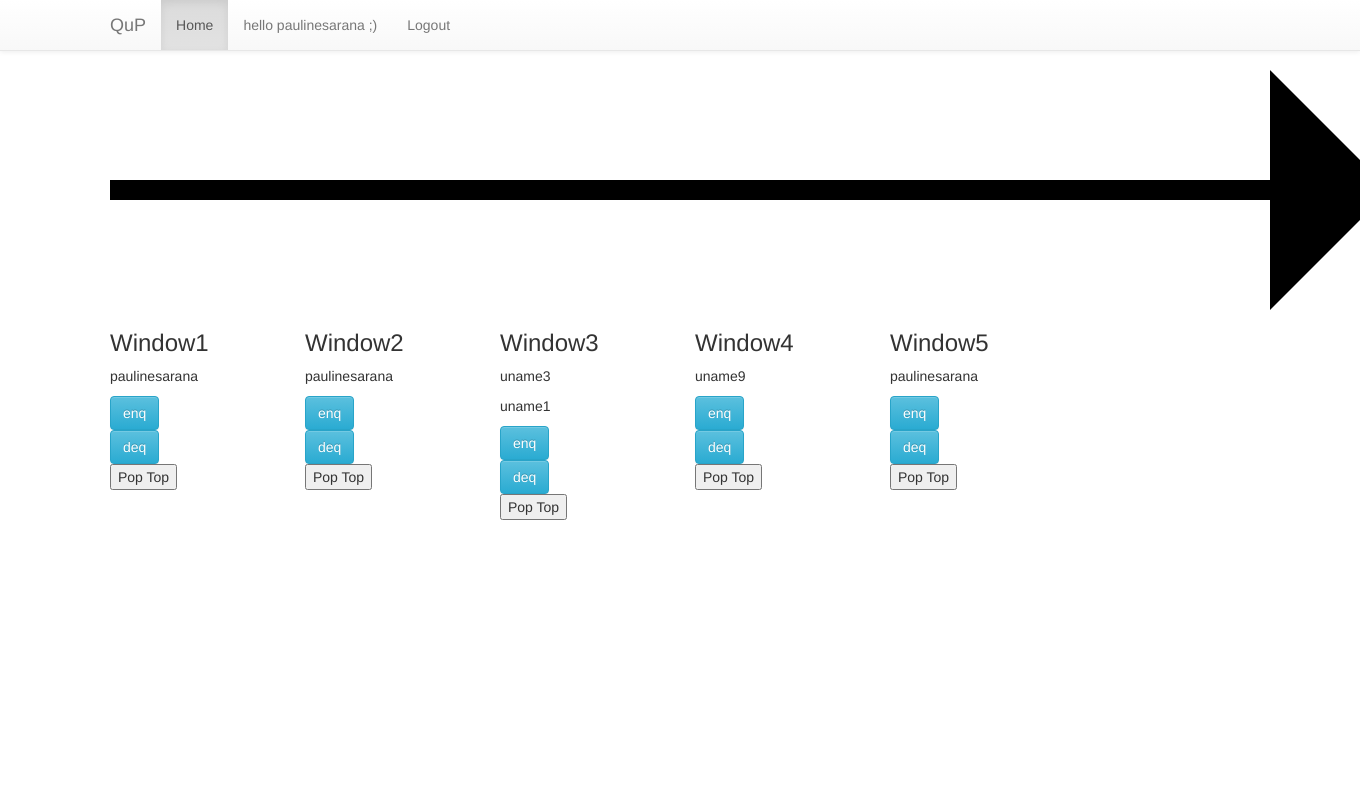
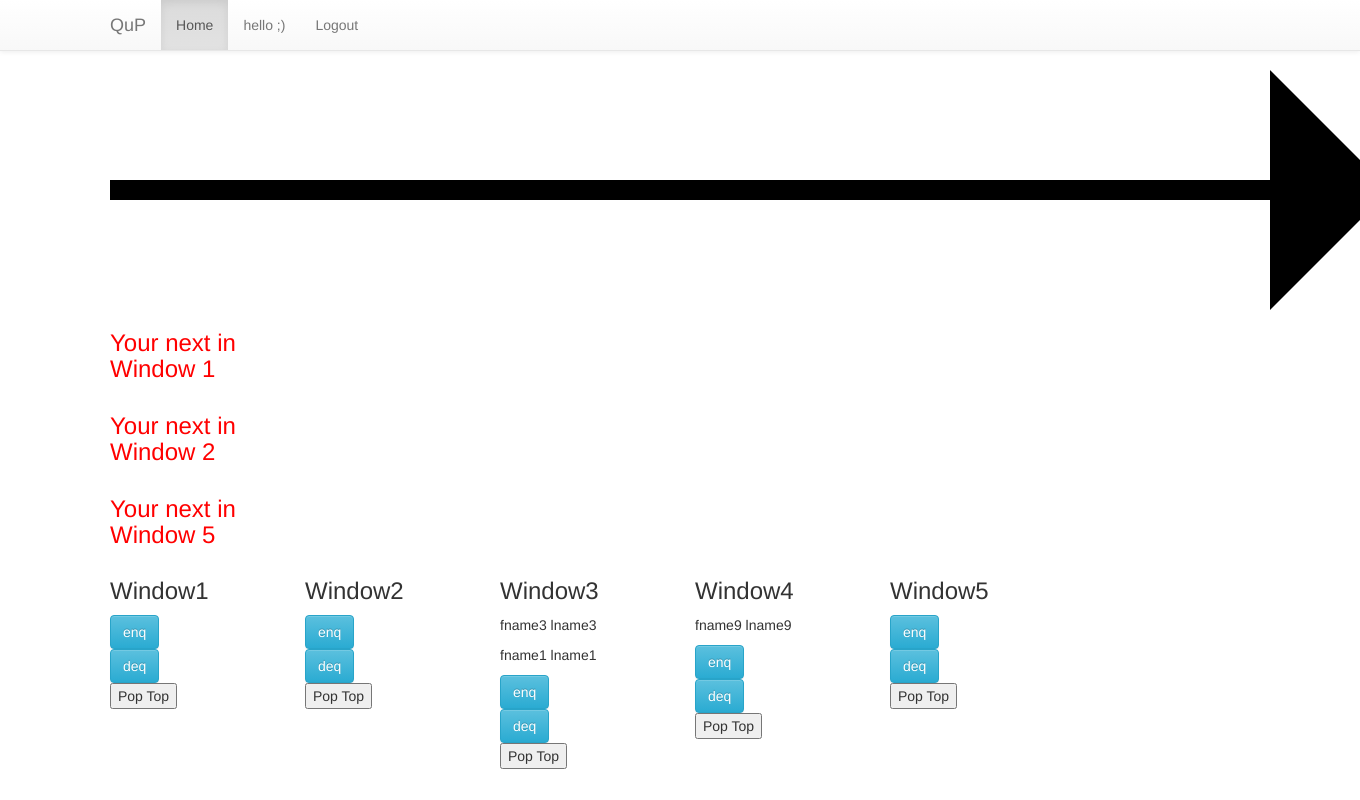
Before and after one commit to RonaldDR/QuP, a Django app: page / in a window 1360 px wide; the page is wider, and only the part inside the window is pictured. Run offline with Django 3.2, Linux system fonts and the light colour scheme; a user stored in the database is signed in; data comes from the database, SQL or seed files in the repository; both versions use the stored data as it was after the commit; tables that the repository leaves empty hold one stand-in row (values such as "Sample post"); some libraries are stand-ins or nearby versions.

Commit message:
notifications for if user is next in line

```diff
--- a/QuP/settings.py
+++ b/QuP/settings.py
@@ -25,7 +25,7 @@ SECRET_KEY = '23wqthk&5d+g@_2il&m2a8kvahtibg$2u-144#u36p@p^ne-z8'
 # SECURITY WARNING: don't run with debug turned on in production!
 DEBUG = True
 
-ALLOWED_HOSTS = []
+ALLOWED_HOSTS = ['localhost', '192.168.0.106']
 
 
 # Application definition
--- a/QuP/templates/base.html
+++ b/QuP/templates/base.html
@@ -3,7 +3,7 @@
 <!DOCTYPE html>
 <html>
 <head>
-	<title> BID & TRADE</title>
+	<title> QuP</title>
 
 	<!-- Bootstrap core CSS -->
 	<link href="{% static 'css/bootstrap.min.css' %}" rel="stylesheet">
--- a/QuP/templates/home.html
+++ b/QuP/templates/home.html
@@ -5,6 +5,7 @@
 .jumbotron {
     text-align: center;
 }
+</style>
 {% endblock %}
 
 {% block jumbotron %}
@@ -19,12 +20,49 @@
 {% block content %}
 	<img src = "{% static 'img/line.png'%}" class = ".img-responsive"/><br>
 	{% if request.user.is_authenticated %}
+
+	{% if window1top.user.username == request.user.username %}
+		<div class = "row">
+			<div class = 'col-md-2'>
+				<h3 style="color:red">Your next in Window 1</h3>
+			</div>
+		</div>
+	{% endif %}
+	{% if window2top.user.username == request.user.username %}
+		<div class = "row">
+			<div class = 'col-md-2'>
+				<h3 style="color:red">Your next in Window 2</h3>
+			</div>
+		</div>
+	{% endif %}
+	{% if window3top.user.username == request.user.username %}
+		<div class = "row">
+			<div class = 'col-md-2'>
+				<h3 style="color:red">Your next in Window 3</h3>
+			</div>
+		</div>
+	{% endif %}
+	{% if window4top.user.username == request.user.username %}
+		<div class = "row">
+			<div class = 'col-md-2'>
+				<h3 style="color:red">Your next in Window 4</h3>
+			</div>
+		</div>
+	{% endif %}
+	{% if window5top.user.username == request.user.username %}
+		<div class = "row">
+			<div class = 'col-md-2'>
+				<h3 style="color:red">Your next in Window 5</h3>
+			</div>
+		</div>
+	{% endif %}
+
 	<div class = "row">
 		<div class="col-md-2">
 			<h3>Window1</h3>
 			{% for queue in window1queues %}
 				<div class="item">
-					<p>{{ queue.user.username }}</p>
+					<p>{{ queue.user.get_full_name }}</p>
 				</div>
 			{% endfor %}
 			{% if request.user.is_authenticated %}
@@ -47,11 +85,12 @@
 				{% endif %}
 			{% endif %}
 		</div>
+
 		<div class="col-md-2">
 			<h3>Window2</h3>
 			{% for queue in window2queues %}
 				<div class="item">
-				<p>{{ queue.user.username }}</p>
+					<p>{{ queue.user.get_full_name }}</p>
 				</div>
 			{% endfor %}
 			{% if request.user.is_authenticated %}
@@ -74,11 +113,12 @@
 			{% endif %}
 		{% endif %}
 		</div>
+
 		<div class = "col-md-2">
 			<h3>Window3</h3>
 			{% for queue in window3queues %}
 				<div class="item">
-				<p>{{ queue.user.username }}</p>
+					<p>{{ queue.user.get_full_name }}</p>
 				</div>
 			{% endfor %}
 			{% if request.user.is_authenticated %}
@@ -101,11 +141,12 @@
 			{% endif %}
 		{% endif %}
 		</div>
+
 		<div class = "col-md-2">
 			<h3>Window4</h3>
 			{% for queue in window4queues %}
 				<div class="item">
-				<p>{{ queue.user.username }}</p>
+					<p>{{ queue.user.get_full_name }}</p>
 				</div>
 			{% endfor %}
 			{% if request.user.is_authenticated %}
@@ -128,11 +169,12 @@
 			{% endif %}
 		{% endif %}
 		</div>
+
 		<div class = "col-md-2">
 			<h3>Window5</h3>
 			{% for queue in window5queues %}
 				<div class="item">
-				<p>{{ queue.user.username }}</p>
+					<p>{{ queue.user.get_full_name }}</p>
 				</div>
 			{% endfor %}
 			{% if request.user.is_authenticated %}
@@ -157,95 +199,4 @@
 		</div>
 	</div>
 	{% endif %}
-	{% comment %}
-
-
-			<!-- for superuser -->
-			{% if request.user.is_superuser %}
-			<form class="formbtn" action="{% url 'window2pop' %}" method="POST">
-				{% csrf_token %}
-				<button class="poptop">Pop Top</button>
-			</form>
-			{% endif %}
-		{% endif %}
-		<!-- ===============================window3==================================== -->
-		<h1>Window3</h1>
-		{% for queue in window3queues %}
-			<div class="item">
-				<p>{{ queue.user.get_full_name }}</p>
-			</div>
-		{% endfor %}
-		{% if request.user.is_authenticated %}
-			<!-- for enqueue -->
-			<form class="formbtn" action="{% url 'window3enqueue' %}" method="POST">
-				{% csrf_token %}
-				<button class="enqueue">Enqueue</button>
-			</form>
-			<!-- for dequeue -->
-			<form class="formbtn" action="{% url 'window3dequeue' %}" method="POST">
-				{% csrf_token %}
-				<button class="dequeue">Dequeue</button>
-			</form>
-			<!-- for superuser -->
-			{% if request.user.is_superuser %}
-			<form class="formbtn" action="{% url 'window3pop' %}" method="POST">
-				{% csrf_token %}
-				<button class="poptop">Pop Top</button>
-			</form>
-			{% endif %}
-		{% endif %}
-		<!-- =============================window4===================================== -->
-		<h1>Window4</h1>
-		{% for queue in window4queues %}
-			<div class="item">
-				<p>{{ queue.user.get_full_name }}</p>
-			</div>
-		{% endfor %}
-		{% if request.user.is_authenticated %}
-			<!-- for enqueue -->
-			<form class="formbtn" action="{% url 'window4enqueue' %}" method="POST">
-				{% csrf_token %}
-				<button class="enqueue">Enqueue</button>
-			</form>
-			<!-- for dequeue -->
-			<form class="formbtn" action="{% url 'window4dequeue' %}" method="POST">
-				{% csrf_token %}
-				<button class="dequeue">Dequeue</button>
-			</form>
-			<!-- for superuser -->
-			{% if request.user.is_superuser %}
-			<form class="formbtn" action="{% url 'window4pop' %}" method="POST">
-				{% csrf_token %}
-				<button class="poptop">Pop Top</button>
-			</form>
-			{% endif %}
-		{% endif %}
-		<!-- ===============================window5===================================== -->
-		<h1>Window5</h1>
-		{% for queue in window5queues %}
-			<div class="item">
-				<p>{{ queue.user.get_full_name }}</p>
-			</div>
-		{% endfor %}
-		{% if request.user.is_authenticated %}
-			<!-- for enqueue -->
-			<form class="formbtn" action="{% url 'window5enqueue' %}" method="POST">
-				{% csrf_token %}
-				<button class="enqueue">Enqueue</button>
-			</form>
-			<!-- for dequeue -->
-			<form class="formbtn" action="{% url 'window5dequeue' %}" method="POST">
-				{% csrf_token %}
-				<button class="dequeue">Dequeue</button>
-			</form>
-			<!-- for superuser -->
-			{% if request.user.is_superuser %}
-			<form class="formbtn" action="{% url 'window5pop' %}" method="POST">
-				{% csrf_token %}
-				<button class="poptop">Pop Top</button>
-			</form>
-			{% endif %}
-		{% endif %}
-	</div>
-	{% endcomment %}
 {% endblock %}
--- a/QuP/templates/nav.html
+++ b/QuP/templates/nav.html
@@ -16,7 +16,7 @@
           {% url 'sign_up' as sign_up %}
             <li {% if request.path == home %} class="active" {% endif %}><a href="{% url 'home' %}">Home</a></li>
             {% if request.user.is_authenticated %}
-            	<li><a href="{% url 'home' %}">hello {{ request.user.username }} ;)</a></li>
+                <li><a href="{% url 'home' %}">hello {{ request.user.get_short_name }} ;)</a></li>
                 <li><a href="{% url 'sign_out' %}">Logout</a></li>
             {% else %}
                 <li {% if request.path == sign_in %} class="active" {% endif %}><a href="{% url 'sign_in' %}">Login</a></li>
--- a/QuP/views.py
+++ b/QuP/views.py
@@ -11,6 +11,12 @@ def home(request):
 		'window3queues': Window3Queue.objects.all(),
 		'window4queues': Window4Queue.objects.all(),
 		'window5queues': Window5Queue.objects.all(),
+
+		'window1top': Window1Queue.objects.all().first(),
+		'window2top': Window2Queue.objects.all().first(),
+		'window3top': Window3Queue.objects.all().first(),
+		'window4top': Window4Queue.objects.all().first(),
+		'window5top': Window5Queue.objects.all().first(),
 	}
 
 	return render(request, 'home.html', context=context);
```
Also changed, not shown: db.sqlite3. Lines whose indentation alone changed are shown as unchanged.
